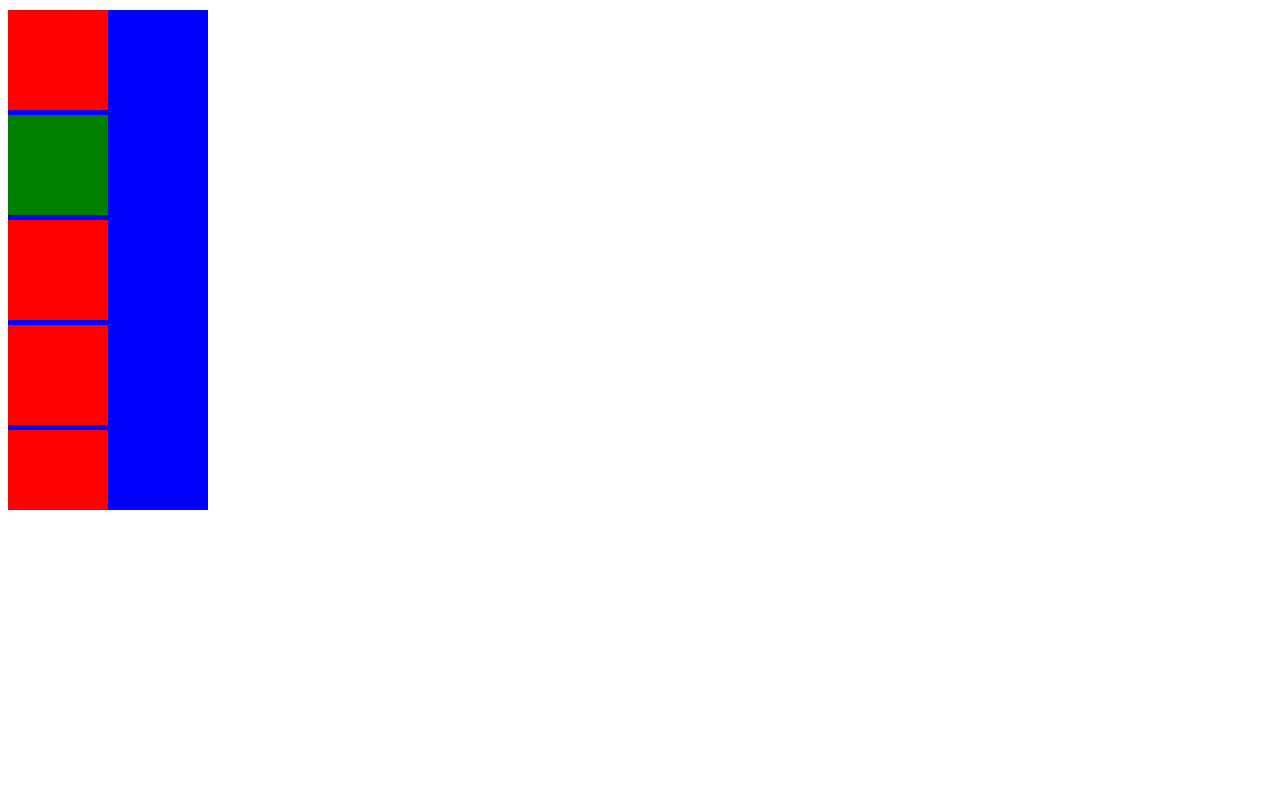
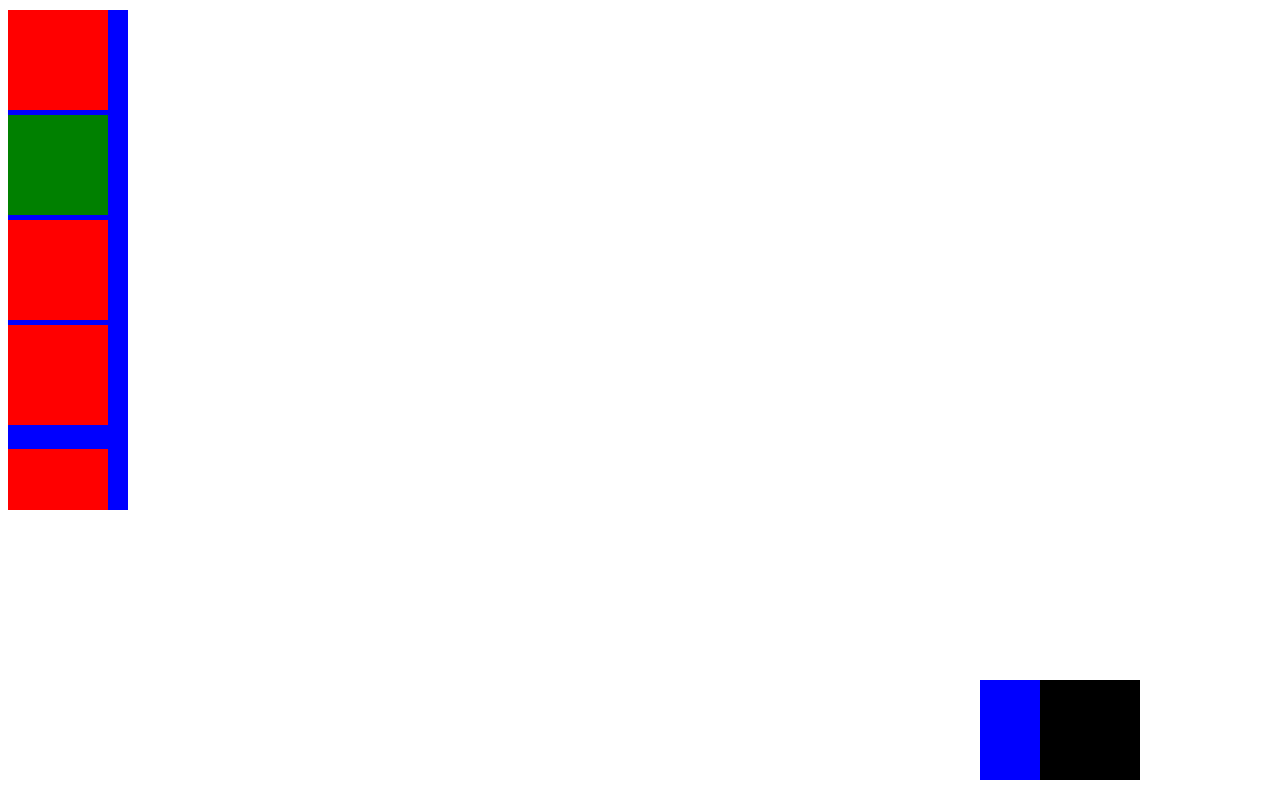
Before and after one commit to dangiotto/Curso-ProgBr, a plain HTML site: page Material/CSS Inermediário/Position/index.html in a window 1280 px wide. Drawn offline with Linux system fonts and the light colour scheme.

Commit message:
Testes no material position

```diff
--- a/Material/CSS Inermediário/Position/index.html
+++ b/Material/CSS Inermediário/Position/index.html
@@ -17,22 +17,24 @@
 
       .relative {
         position: relative;
+
       }
 
       .fixed {
         position: fixed;
-        right: 20px;
+        right: 200px;
         bottom: 20px;
       }
 
       .absolute {
         position: absolute;
-        top: 40px;
+        left: 60px;
       }
 
       .sticky {
           position: sticky;
-          top: 0;
+          top: 20px;
+
       }
 
       .quadrado {
@@ -42,10 +44,10 @@
       }
 
       .ret {
-        width: 200px;
+        width: 120px;
         height: 500px;
         margin-top: 10px;
-        overflow:auto;
+        overflow: scroll;
       }
 
       .bg-red {
@@ -60,15 +62,23 @@
           background: green;
       }
 
+      .bg-black {
+        background: black;
+      }
+
     </style>
   </head>
   <body>
+    <div class="quadrado bg-blue fixed">
+      <div class="quadrado bg-black absolute"></div>
+    </div>
+
     <div class="bg-blue ret">
         <div class="quadrado bg-red"></div>
         <div class="quadrado bg-green sticky"></div>
         <div class="quadrado bg-red"></div>
         <div class="quadrado bg-red"></div>
-        <div class="quadrado bg-red"></div>
+        <p class="quadrado bg-red"></p>
         <div class="quadrado bg-red"></div>
         <div class="quadrado bg-red"></div>
         <div class="quadrado bg-red"></div>
```
Also changed, not shown: Material/CSS Inermediário/Position/Pisition.txt (added).
